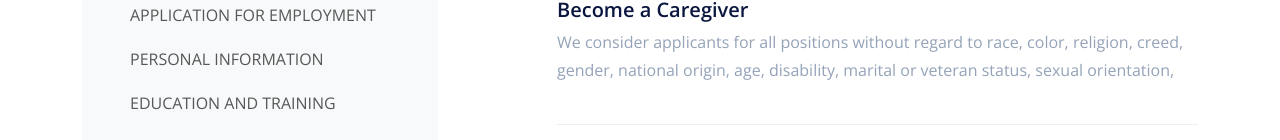
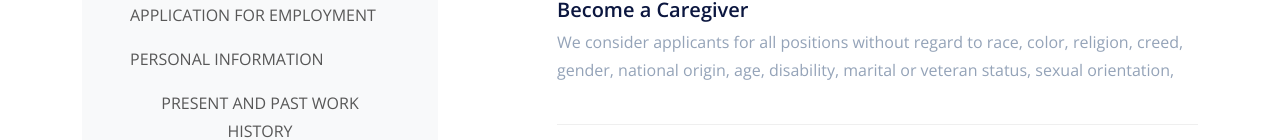
Before and after one commit to Ayflow350/daily_care, a Next.js app: page /Application in a window 1280 px wide. Shown: the part 663-803 px from the top of the page. Built offline with nearby package versions, Linux system fonts and the light colour scheme.

Commit message:
application build

```diff
--- a/src/components/help-center/HelpCenterDetails.js
+++ b/src/components/help-center/HelpCenterDetails.js
@@ -35,7 +35,7 @@ const HelpCenterDetails = () => {
                   PERSONAL INFORMATION
                   </button>
                   <button className="nav-link" data-bs-target="#support-tab-4" data-bs-toggle="pill" type="button" role="tab" aria-selected="false">
-                  EDUCATION AND TRAINING
+                  PRESENT AND PAST WORK HISTORY
                   </button>
                 </div>
                 <div className="bg-light p-5 mt-4 rounded-custom quick-support">
```
